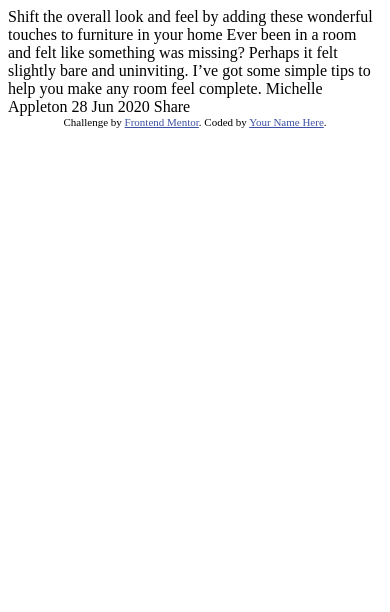
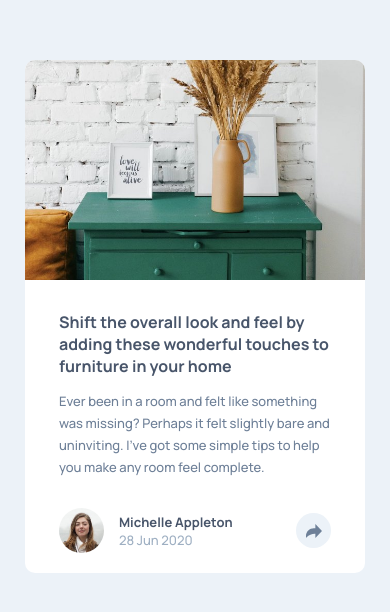
Before and after one commit to DaniCaballero/article-preview-component-master, a plain HTML site: page index.html in a window 390 px wide. Drawn offline with Linux system fonts and the light colour scheme.

Commit message:
Images, text and style added for mobile version

```diff
--- a/index.html
+++ b/index.html
@@ -8,29 +8,32 @@
 
   <title>Frontend Mentor | Article preview component</title>
 
-  <!-- Feel free to remove these styles or customise in your own stylesheet 👍 -->
-  <style>
-    .attribution { font-size: 11px; text-align: center; }
-    .attribution a { color: hsl(228, 45%, 44%); }
-  </style>
+  <link rel="preconnect" href="https://fonts.googleapis.com">
+  <link rel="preconnect" href="https://fonts.gstatic.com" crossorigin>
+  <link href="https://fonts.googleapis.com/css2?family=Manrope:wght@500;700&display=swap" rel="stylesheet">
+  <link rel="stylesheet" href="style.css">
 </head>
 <body>
 
-  Shift the overall look and feel by adding these wonderful
-  touches to furniture in your home
-
-  Ever been in a room and felt like something was missing? Perhaps
-  it felt slightly bare and uninviting. I’ve got some simple tips
-  to help you make any room feel complete.
-
-  Michelle Appleton
-  28 Jun 2020
-
-  Share
-
-  <div class="attribution">
-    Challenge by <a href="https://www.frontendmentor.io?ref=challenge" target="_blank">Frontend Mentor</a>.
-    Coded by <a href="#">Your Name Here</a>.
+  <div class="outer-container">
+    <main class="content">
+      <div class="content-img"></div>
+      <div class="content-info">
+        <h1>Shift the overall look and feel by adding these wonderful
+        touches to furniture in your home</h1>
+        <p class="content-info-text">Ever been in a room and felt like something was missing? Perhaps
+        it felt slightly bare and uninviting. I’ve got some simple tips
+        to help you make any room feel complete.</p>
+        <div class="content-info-footer">
+          <img src="images/avatar-michelle.jpg" alt="Profile picture of a woman">
+          <div class="content-info-footer-cont">
+            <p class="content-info-footer-name">Michelle Appleton</p>
+            <p class="content-info-footer-date">28 Jun 2020</p>
+          </div>
+          <div class="content-info-footer-share"></div>
+        </div>
+      </div>
+    </main>
   </div>
 </body>
 </html>
--- /dev/null
+++ b/style.css
@@ -0,0 +1,88 @@
+:root {
+    --vd-gray-blue: hsl(217, 19%, 35%);
+    --des-dk-blue: hsl(214, 17%, 51%);
+    --gray-blue: hsl(212, 23%, 69%);
+    --lg-gray-blue: hsl(210, 46%, 95%);
+}
+
+* {
+    box-sizing: border-box;
+}
+
+body {
+    min-height: 100vh;
+    background-color: var(--lg-gray-blue);
+    margin: 0;
+    padding: 60px 25px;
+    font-family: 'Manrope', sans-serif;
+}
+
+.content {
+    background-color: white;
+    border-radius: 10px;
+    overflow: hidden;
+}
+
+.content-img {
+    background-image: url("images/drawers.jpg");
+    background-size: cover;
+    height: 220px;
+}
+
+h1 {
+    font-size: 16px;
+    font-weight: 700;
+    color: var(--vd-gray-blue);
+}
+
+.content-info {
+    padding: 20px 34px;
+}
+
+.content-info-text {
+    font-size: 13px;
+    line-height: 1.7;
+    font-weight: 500;
+    color: var(--des-dk-blue);
+}
+
+.content-info-footer {
+    margin-top: 30px;
+    display: flex;
+    align-items: center;
+}
+
+.content-info-footer img {
+    width: 45px;
+    height: auto;
+    border-radius: 50%;
+}
+
+.content-info-footer-cont {
+    margin-left: 15px;
+}
+
+.content-info-footer-name {
+    margin: 0;
+    color: var(--vd-gray-blue);
+    font-size: 13px;
+    font-weight: bold;
+}
+
+.content-info-footer-date {
+    font-size: 13px;
+    margin: 0;
+    color: var(--gray-blue);
+}
+
+.content-info-footer-share {
+    background-color: var(--lg-gray-blue);
+    background-image: url("images/icon-share.svg");
+    background-size: 45%;
+    background-position: center;
+    background-repeat: no-repeat;
+    border-radius: 50%;
+    width: 35px;
+    height: 35px;
+    margin-left: auto;
+}
```
